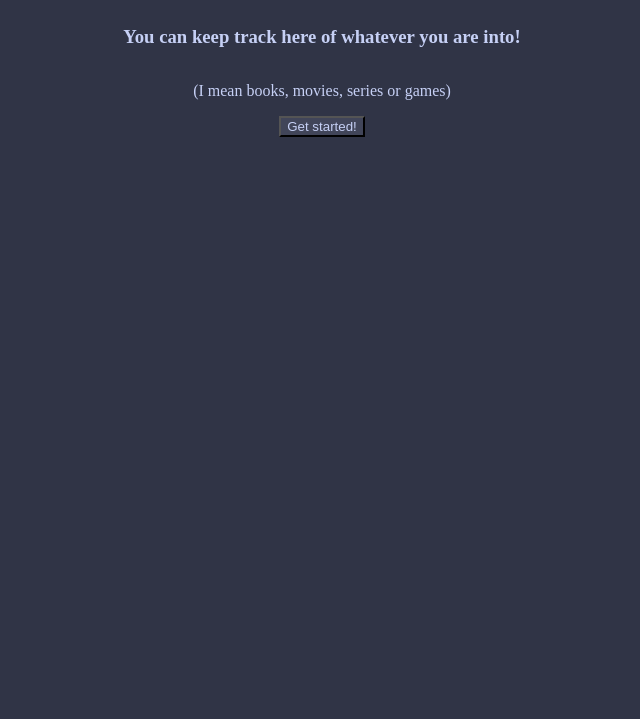
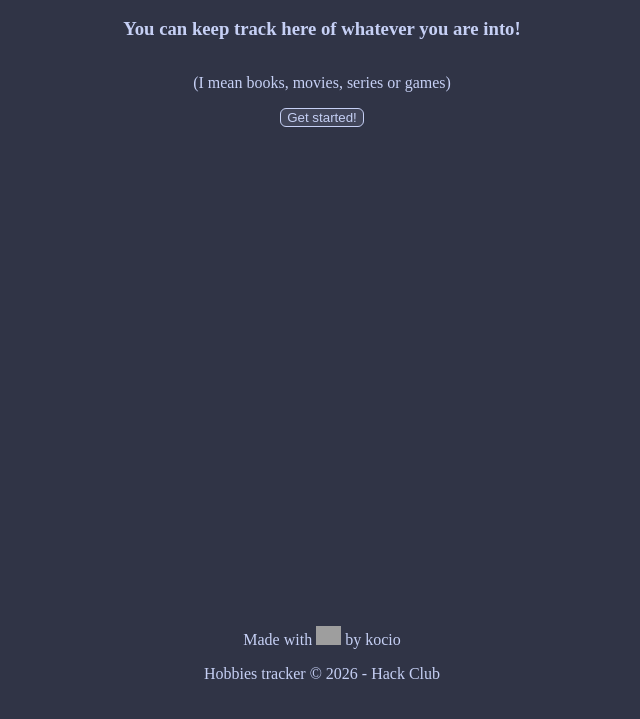
Before and after one commit to kocio07/gmbtv-library, a plain HTML site: page index.html in a window 1280 px wide. Shown: the part 81-800 px from the top of the page, without its empty margins (318-958 px from the left). Drawn offline with Linux system fonts and the light colour scheme; grey boxes are pictures that could not be loaded.

Commit message:
added footer

```diff
--- a/index.css
+++ b/index.css
@@ -11,13 +11,22 @@
     --subtext-1m: #b5bfe2;
 
 }
+html, body {
+  height: 100%;
+  margin: 0;
+}
 body{
+    display: flex;
+    flex-direction: column;
+    min-height: 100vh;
     background-color: var(--main-colorm);
     color: var(--textm);
 }
 .getstartedb{
     background-color: var(--surface-0m);
     color: var(--textm);
+    border: 1px solid;
+    border-radius: 6px;
 }
 
 .welcomed{
@@ -26,3 +35,8 @@ body{
     align-items: center;
     justify-content: center;
 }
+.footer{
+    margin-top: auto;
+    padding: 20px;
+    text-align: center;
+}
--- a/index.html
+++ b/index.html
@@ -14,7 +14,10 @@
 
 
 
-
+        <footer class="footer">
+            <p>Made with   <img  src="https://emoji.slack-edge.com/T09V59WQY1E/cat-chips/0679a8ef9d350a4f.gif" width="25">   by kocio</p>
+            <p>Hobbies tracker © 2026 - Hack Club </p>
+        </footer>
 
 
 
```
Also changed, not shown: library.html (+1 -1 lines).
